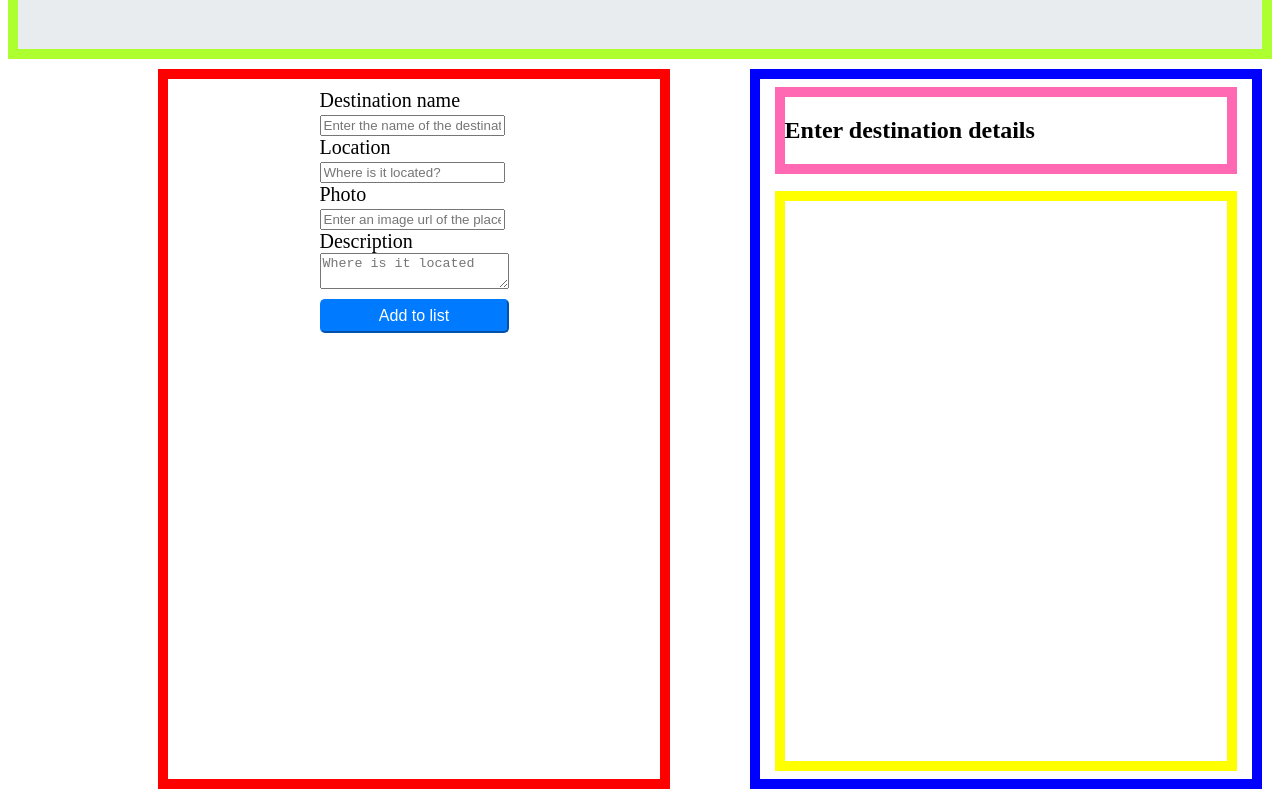
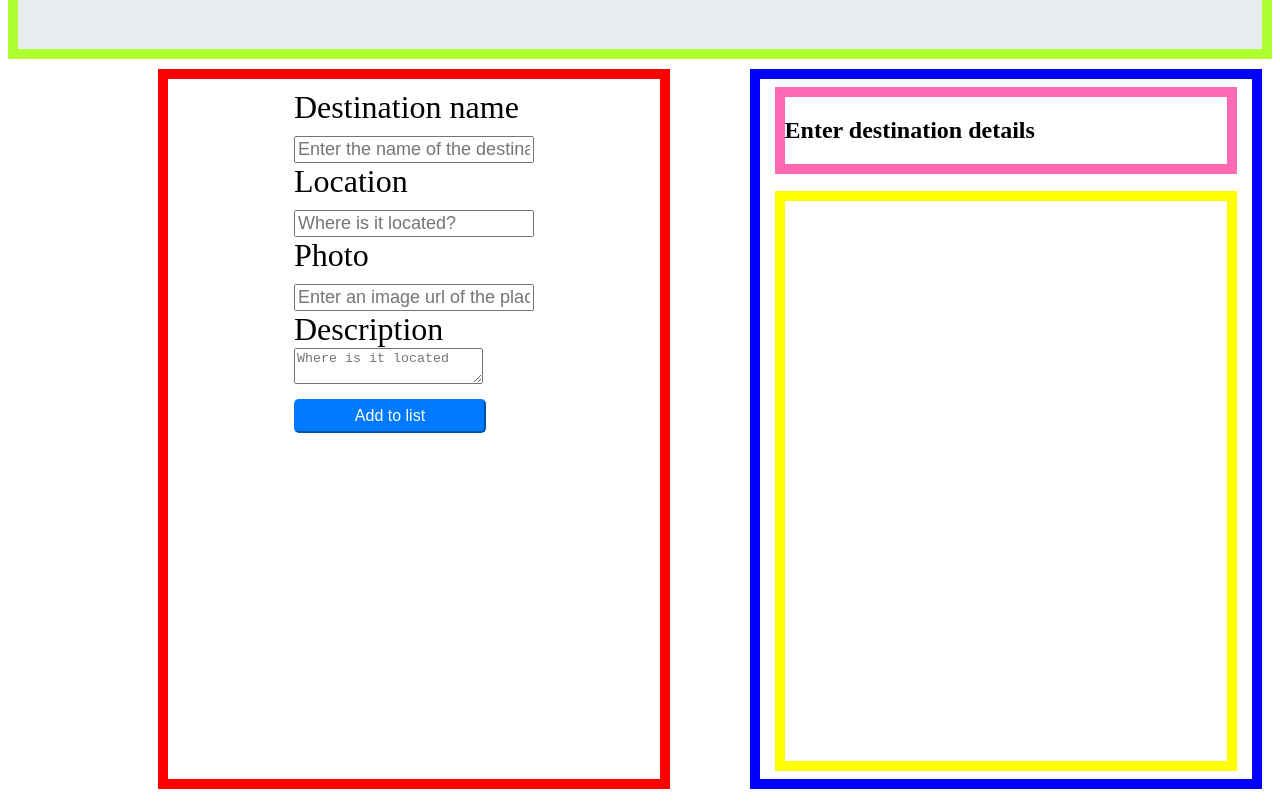
Before and after one commit to SueLetty/DestinationsPages, a plain HTML site: page index.html in a window 1280 px wide. Shown: the part 119-926 px from the top of the page. Drawn offline with Linux system fonts and the light colour scheme.

Commit message:
changed size of font in form

```diff
--- a/style.css
+++ b/style.css
@@ -32,8 +32,10 @@ body{
     align-items:flex-start;
     text-align: left;
     justify-content: space-between;
-
-
+    font-size: xx-large;
+}
+input{
+    font-size: large;
 }
 #right{
     display: flex;
@@ -58,7 +60,7 @@ button{
     border-color: #007bff;
     color: white;
     padding: none;
-    width: 100%;
+    width: 80%;
     height:5%;
     margin-top: 5px;
     border-radius: 5px;
```
